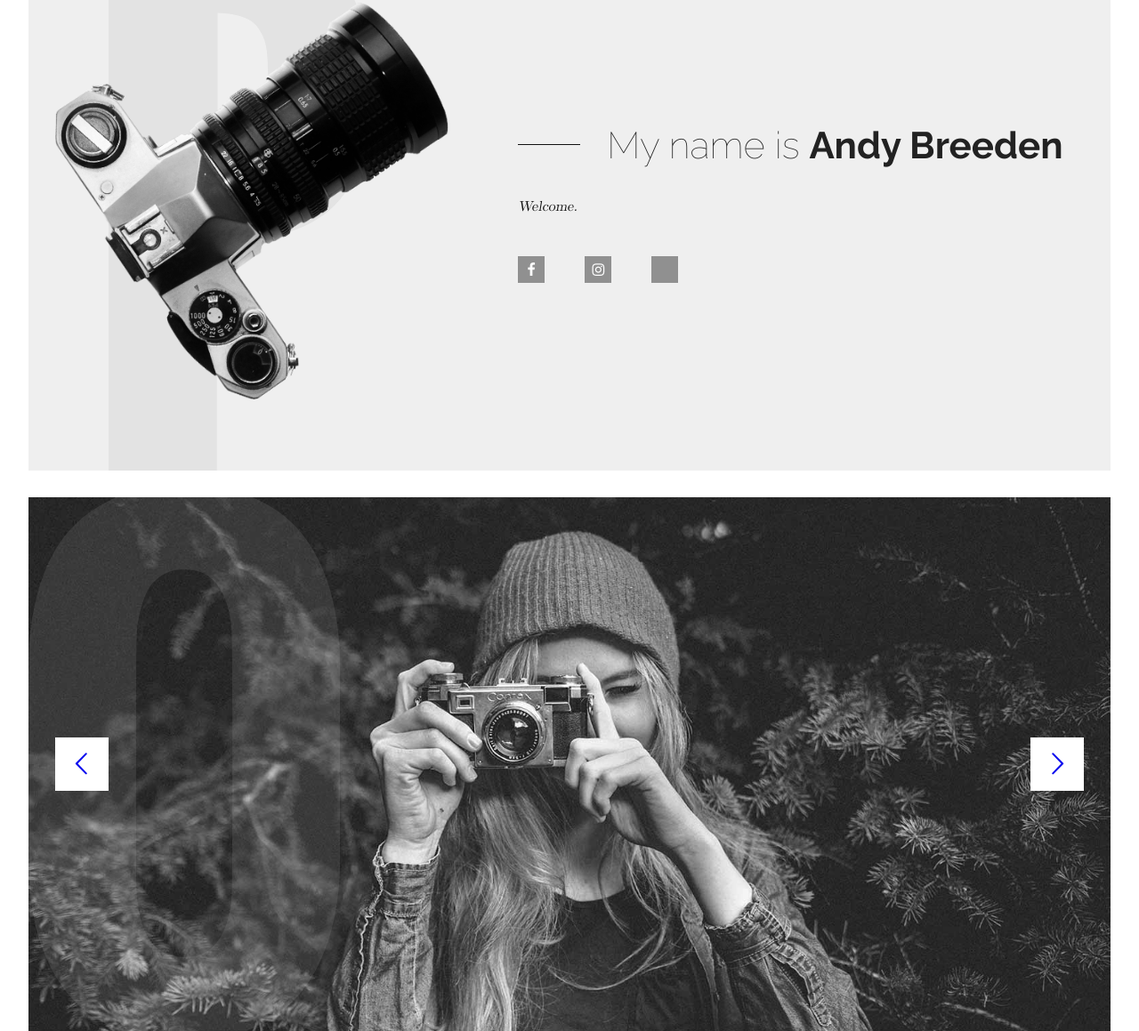
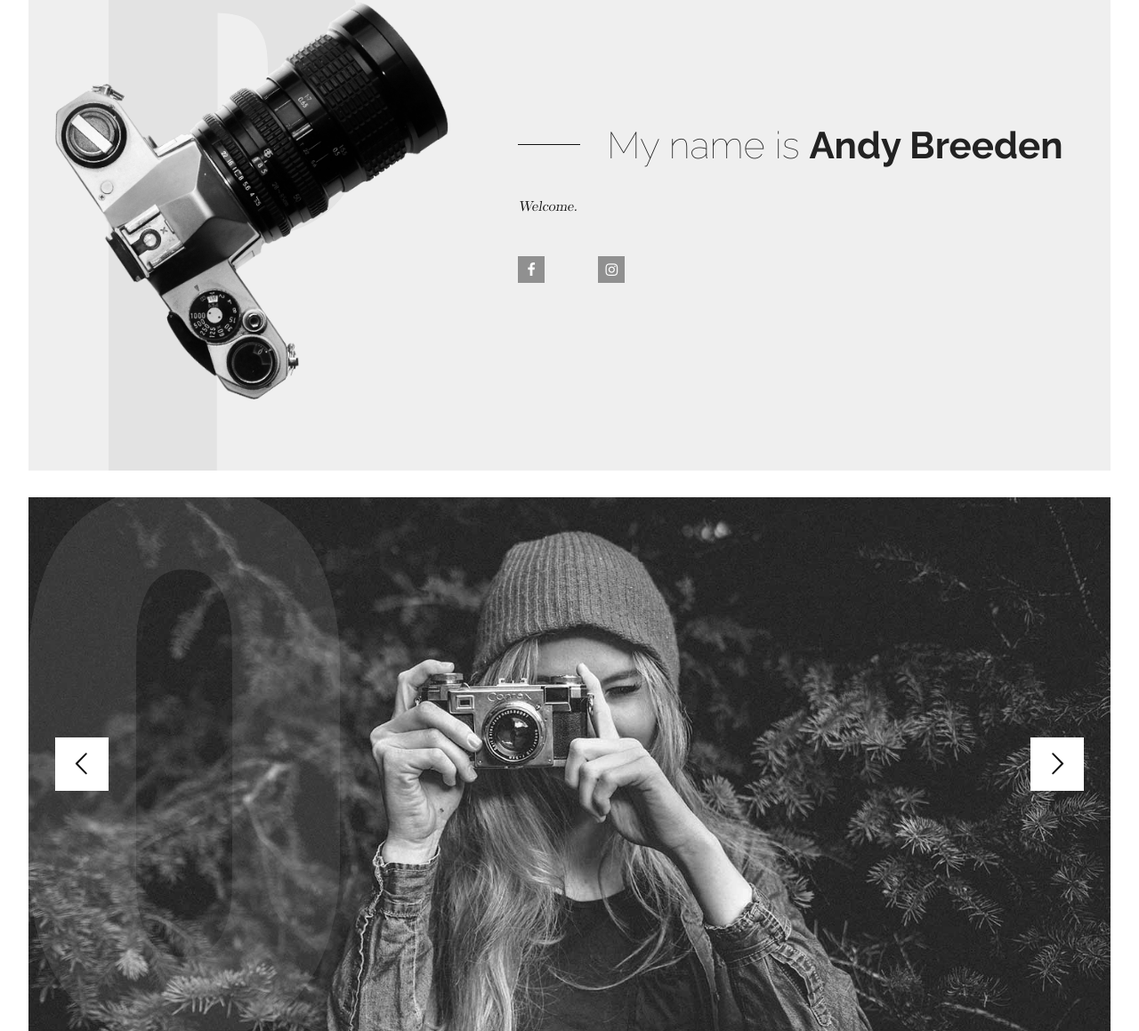
Before and after one commit to AndyBreedenFilmAndPhoto/AndyBreedenFilmAndPhoto.github.io, a plain HTML site: page index.html in a window 1280 px wide. Shown: the part 731-1890 px from the top of the page at 89% size. Drawn offline with nearby package versions, Linux system fonts and the light colour scheme; files whose address does not match are found by name.

Commit message:
Update index.html

```diff
--- a/index.html
+++ b/index.html
@@ -42,7 +42,7 @@
         <div class="blurb">
           <h2>My name is <strong>Andy Breeden</strong></h2>
           <p> Welcome.</p>
-          <div class="social"><a href="#"><i class="icon-facebook"></i></a><a href="#"><i class="icon-instagram"></i></a><a href="#"><i
+          <div class="social"><a href="#"><i class="icon-facebook"></i></a><a href="#"><i class="icon-instagram"></i></a><a
         </div>
       </div>
     </section>
```
